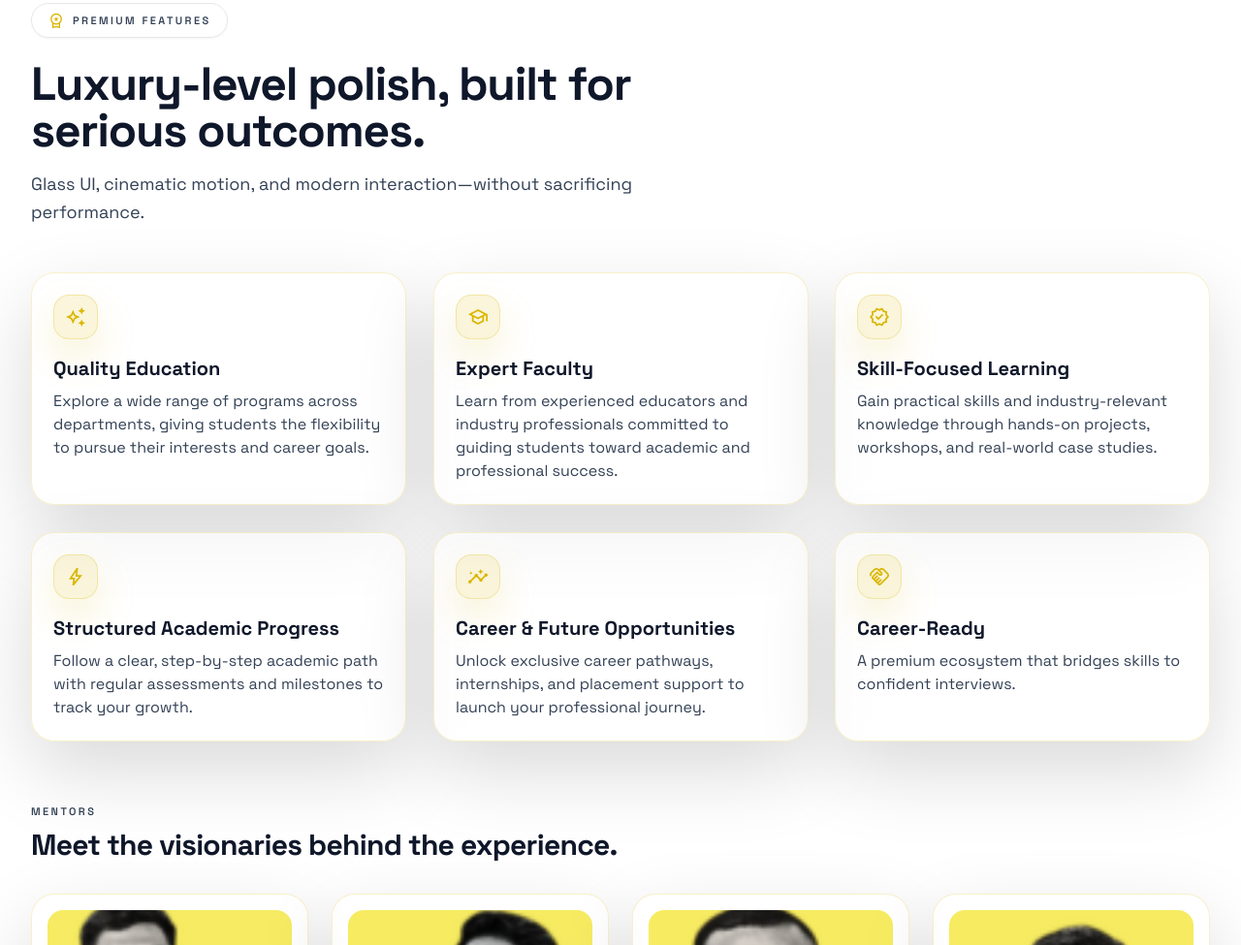
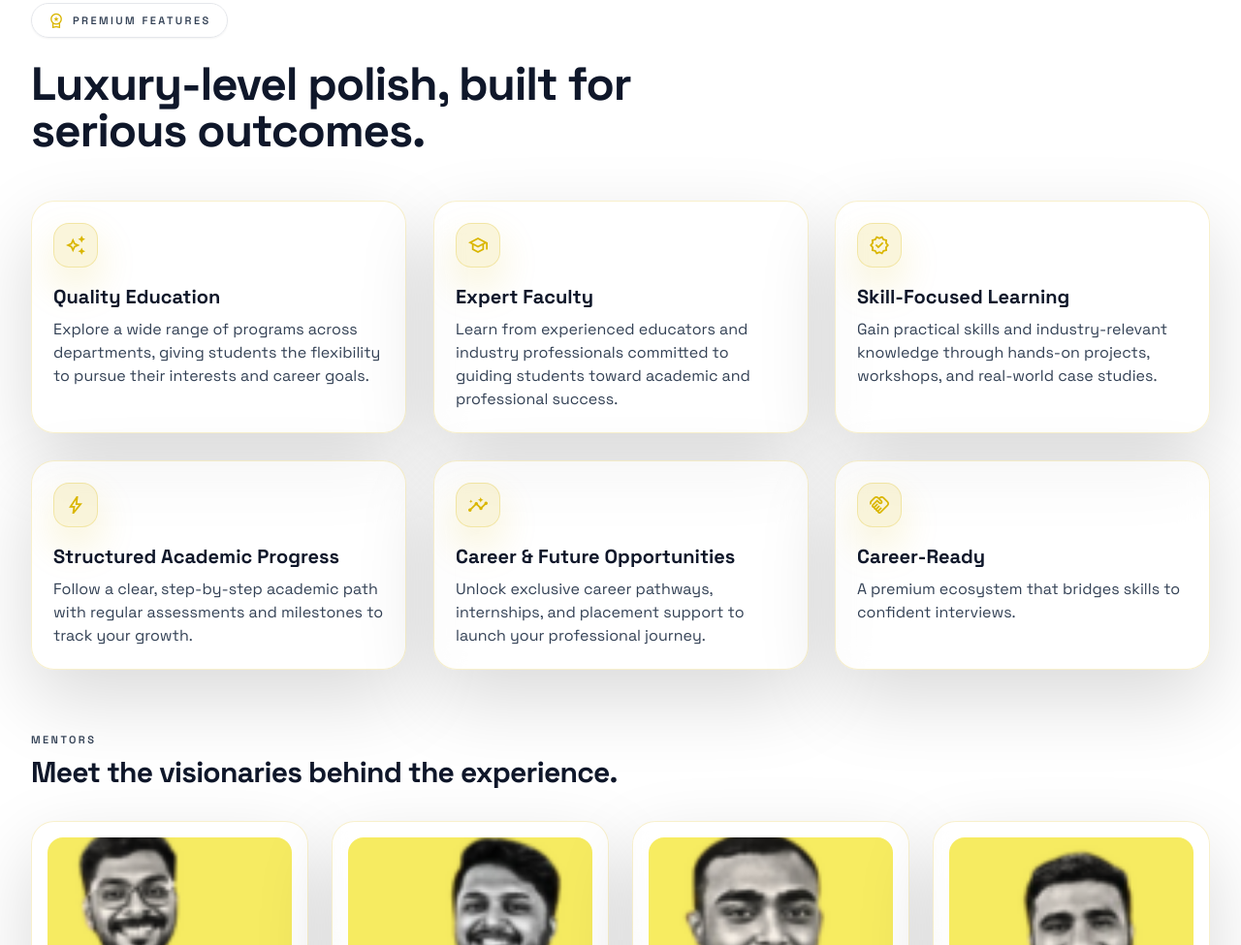
Before and after one commit to shahinazeez521/franklins.com, a plain HTML site: page index.html in a window 1280 px wide. Shown: the part 3199-4174 px from the top of the page at 97% size. Drawn offline with nearby package versions, Linux system fonts and the light colour scheme.

Commit message:
feature section

```diff
--- a/index.html
+++ b/index.html
@@ -412,8 +412,7 @@
         </div>
         <h2 class="mt-6 text-4xl sm:text-5xl font-black tracking-tight reveal">Luxury-level polish, built for serious
           outcomes.</h2>
-        <p class="mt-4 text-lg text-muted leading-relaxed reveal stagger-1">Glass UI, cinematic motion, and modern
-          interaction—without sacrificing performance.</p>
+        <p class="mt-4 text-lg text-muted leading-relaxed reveal stagger-1"></p>
       </div>
       <div class="mt-12 grid sm:grid-cols-2 lg:grid-cols-3 gap-6 lg:gap-7">
         <div class="feature-card tilt-card" data-tilt>
```
